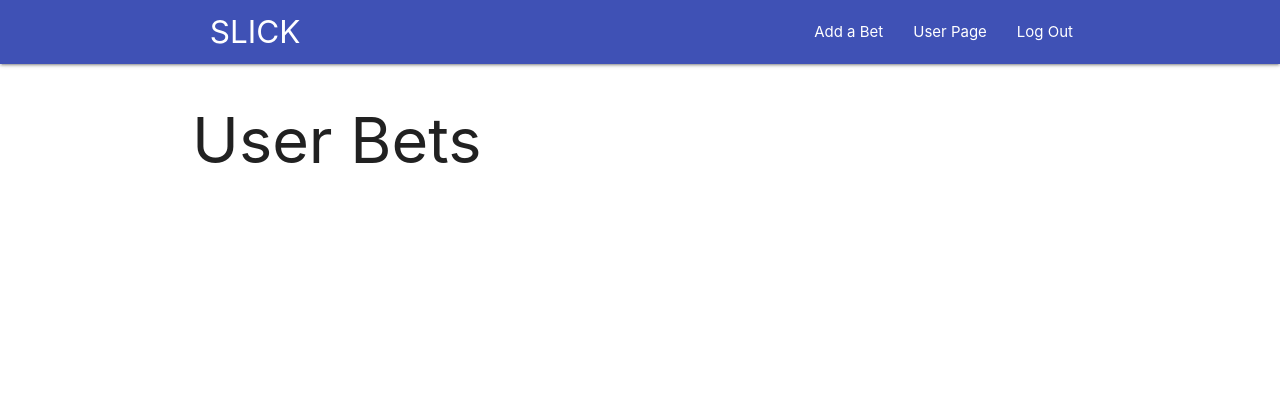
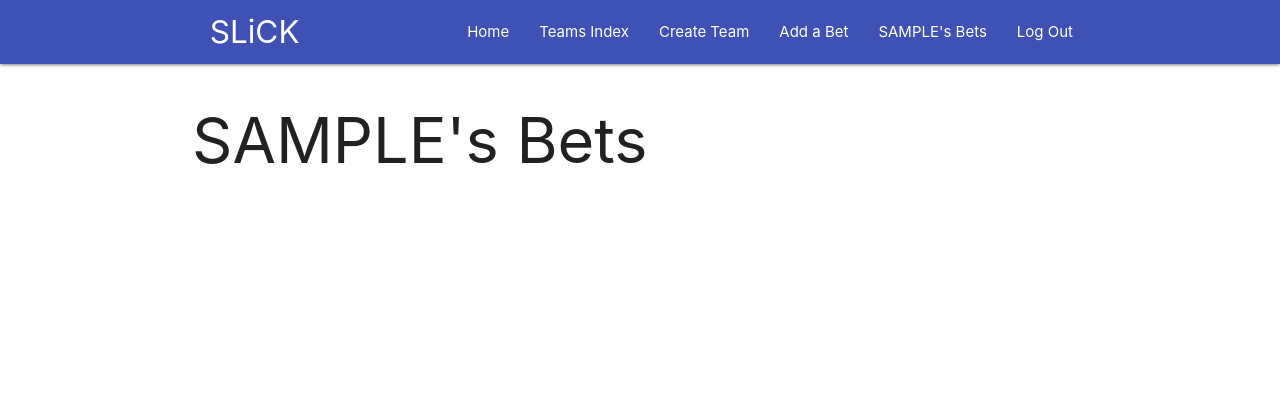
Before and after one commit to sparklingwaterlemon/Project-3-SLiCK, a Django app: page /bets/ in a window 1280 px wide. Shown: the top 420 px of the page. Run offline with Django 4.2, Linux system fonts and the light colour scheme; the visitor is signed in with stand-in values (Sample User, id 1); data that the repository does not hold is empty.

Commit message:
created superuser team create functionality

```diff
--- a/main_app/templates/base.html
+++ b/main_app/templates/base.html
@@ -39,14 +39,21 @@
   <div class="navbar-fixed">
     <nav class="nav-wrapper indigo">
       <div class="container">
-        <a href="/" class=" brand-logo">&nbsp;&nbsp;SLICK </a>
+        <a href="/" class=" brand-logo">&nbsp;&nbsp;SLiCK </a>
         <a href="/" class="sidenav-trigger" data-target="mobile-links">
           <i class="material-icons"><img src="https://i.imgur.com/auaSiZo.png" style="height: 50px; margin-top: 6px;"></i>
         </a>
         <ul class="right hide-on-med-and-down">
-          {% if user.is_authenticated %}
+        {% if user.is_superuser %}
+          <li><a href="{% url 'home' %}"> Home </a></li>
+          <li><a href="{% url 'teams_index' %}"> Teams Index</a></li>
+          <li><a href="{% url 'teams_create' %}"> Create Team</a></li>
           <li><a href="{% url 'bets_create' %}"> Add a Bet </a></li>
-          <li><a href="/bets"> User Page </a></li>
+          <li><a href="/bets"> {{ user.username|upper }}'s Bets </a></li>
+          <li><a href="{% url 'logout' %}">Log Out</a></li>
+        {% elif user.is_authenticated %}
+          <li><a href="{% url 'bets_create' %}"> Add a Bet </a></li>
+          <li><a href="/bets"> {{ user.username|upper }}'s Bets </a></li>
           <li><a href="{% url 'logout' %}">Log Out</a></li>
         {% else %}
           <li><a href="{% url 'signup' %}">Sign Up</a></li>
@@ -58,10 +65,17 @@
   </div>
 
   <ul class="sidenav" id="mobile-links">
-    {% if user.is_authenticated %}
+  {% if user.is_superuser %}
+    <li><a href="{% url 'teams_index' %}"> Teams Index</a></li>
+    <li><a href="{% url 'teams_create' %}"> Create Team</a></li>
+    <li><a href="{% url 'home' %}"> Home </a></li>
     <li><a href="{% url 'bets_create' %}"> Add a Bet </a></li>
-    <li><a href="/bets"> User Page </a></li>
+    <li><a href="/bets"> {{ user.username|upper }}'s Bets </a></li>
+    <li><a href="{% url 'logout' %}">Log Out</a></li>
+  {% elif user.is_authenticated %}
     <li><a href="{% url 'home' %}"> Home </a></li>
+    <li><a href="{% url 'bets_create' %}"> Add a Bet </a></li>
+    <li><a href="/bets"> {{ user.username|upper }}'s Bets </a></li>
     <li><a href="{% url 'logout' %}">Log Out</a></li>
   {% else %}
     <li><a href="{% url 'signup' %}">Sign Up</a></li>
--- a/main_app/templates/bets.html
+++ b/main_app/templates/bets.html
@@ -1,13 +1,13 @@
 {% extends 'base.html' %}
 {% block content %}
 
-<h1> User Bets</h1>
+<h1> {{ user.username|upper }}'s Bets</h1>
 
 {% for bet in bets %}
     <ul class="collapsible popout">
         <li>
             <div class="collapsible-header"><i class="material-icons"></i>
-                <h4><span class="card-title">{{ bet.name }}</span></h4>
+                <h4><span class="card-title">{{ bet.name|capfirst }}</span></h4>
             </div>
             <div class="collapsible-body">
                 <span>Total Score: {{ bet.total_score }}</span>
--- a/main_app/urls.py
+++ b/main_app/urls.py
@@ -42,6 +42,8 @@ urlpatterns = [
   path('teams/<int:pk>/update/', views.TeamUpdate.as_view(), name='teams_update'),
   # http://localhost:8000/teams/123/delete/
   path('teams/<int:pk>/delete/', views.TeamDelete.as_view(), name='teams_delete'),
+
+
   # http://localhost:8000/accounts/signup/
   path('accounts/signup/', views.signup, name='signup'),
 
--- a/main_app/views.py
+++ b/main_app/views.py
@@ -6,7 +6,7 @@ from django.views.generic.edit import CreateView, UpdateView, DeleteView
 from django.contrib.auth import login
 from django.contrib.auth.forms import UserCreationForm
 from django.contrib.auth.decorators import login_required
-from django.contrib.auth.mixins import LoginRequiredMixin
+from django.contrib.auth.mixins import LoginRequiredMixin, UserPassesTestMixin
 from .models import Bet, Team
 
 from django.shortcuts import render, redirect
@@ -14,10 +14,22 @@ from django.urls import reverse
 from django.http import HttpResponse
 
 
+# restrict certain pages for Super User Auth Only
+class SuperUserRequiredMixin(LoginRequiredMixin, UserPassesTestMixin):
+
+    def test_func(self):
+        return self.request.user.is_superuser
+
+
+
+
+
+
 # Home Page
 # http://localhost:8000/
 def home(request):
     return render(request, "home.html")
+
 
 # Bets Index
 # http://localhost:8000/bets/
@@ -27,6 +39,7 @@ def bets(request):
     return render(request, "bets.html", {
         'bets': bets
         })
+
 
 # Bets Detail
 # http://localhost:8000/bets/123/
@@ -57,10 +70,6 @@ def bets_detail(request, bet_id):
         'bets': bets,
         'teams': teams_bets_doesnt_have
     })
-
-
-
-
 
 
 
@@ -104,17 +113,17 @@ class BetsDelete(LoginRequiredMixin, DeleteView):
 
 # List of Teams
 # http://localhost:8000/teams/
-class TeamList(LoginRequiredMixin, ListView):
+class TeamList(SuperUserRequiredMixin, ListView):
     model = Team
 
 # Team Detail
 # http://localhost:8000/teams/123/
-class TeamDetail(LoginRequiredMixin, DetailView):
+class TeamDetail(SuperUserRequiredMixin, DetailView):
     model = Team
 
 # Team Create
 # http://localhost:8000/teams/create/
-class TeamCreate(LoginRequiredMixin, CreateView):
+class TeamCreate(SuperUserRequiredMixin, CreateView):
     model = Team
     fields = '__all__'
 
@@ -122,7 +131,7 @@ class TeamCreate(LoginRequiredMixin, CreateView):
 
 # Team Update
 # http://localhost:8000/teams/123/update/
-class TeamUpdate(LoginRequiredMixin, UpdateView):
+class TeamUpdate(SuperUserRequiredMixin, UpdateView):
     model = Team
     fields = ['name', 'score']
 
@@ -133,7 +142,7 @@ class TeamUpdate(LoginRequiredMixin, UpdateView):
 
 # Team Delete
 # http://localhost:8000/teams/112/delete/
-class TeamDelete(LoginRequiredMixin, DeleteView):
+class TeamDelete(SuperUserRequiredMixin, DeleteView):
     model = Team
     success_url = '/teams/'
 
```
Also changed, not shown: main_app/templates/bets/detail.html (+4 -4 lines), user.md (+0 -3 lines).
